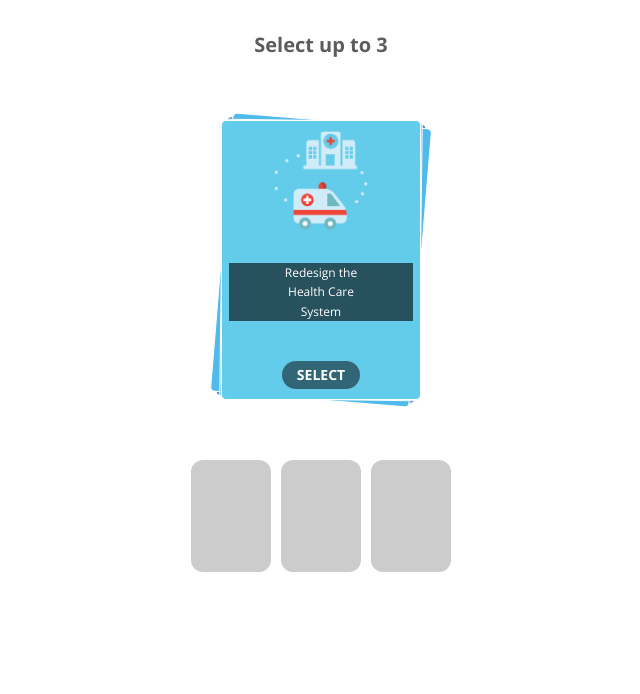
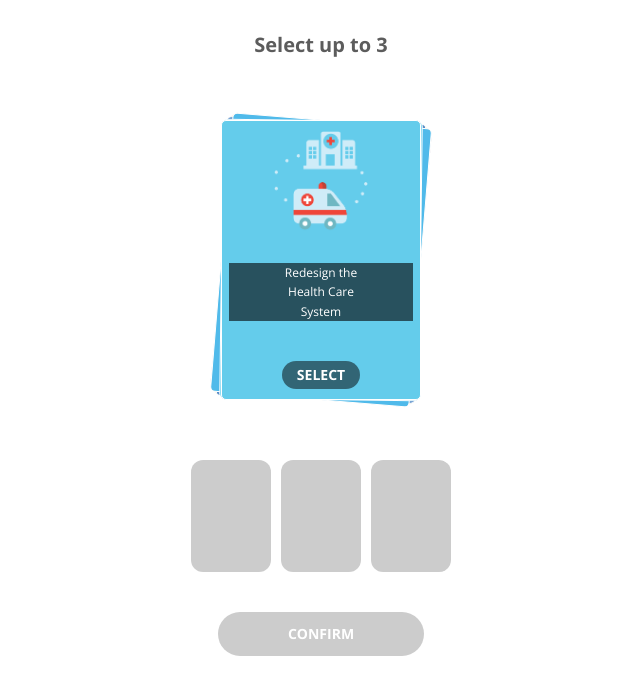
Before and after one commit to mysparkpath/Sparkpathrhok, a React (Create React App) app: page /cards in a window 1280 px wide. Shown: the top 694 px of the page, without its empty margins (319-959 px from the left). Built offline with nearby package versions, Linux system fonts and the light colour scheme.

Commit message:
added confirm button and fixed some issues

```diff
--- a/src/CardApp/CardDeck.js
+++ b/src/CardApp/CardDeck.js
@@ -139,6 +139,26 @@ const Top3Card = styled.div`
   }}
 `
 
+const confirmButtonProps = {
+  bg: '#3c0d68',
+
+  borderRadius: '5rem',
+  alignSelf: 'center',
+
+  m: '4rem 0',
+  border: 'none',
+
+  color: '#fff',
+  fontSize: '1.4rem',
+  fontWeight: '600',
+  p: '1.4rem 7rem',
+  textTransform: 'uppercase',
+
+  '&:disabled': {
+    backgroundColor: 'red',
+  },
+}
+
 const CardDeck = ({ showTop3 }) => {
   const {
     deckState,
@@ -201,7 +221,7 @@ const CardDeck = ({ showTop3 }) => {
     }
     return <Top3Card />
   }
-
+  console.log(myTop3.length)
   return (
     <CardDeckWrapper>
       <DeckHeader>
@@ -258,11 +278,27 @@ const CardDeck = ({ showTop3 }) => {
         </CardButtonList>
       )}
       {showTop3 && (
-        <Top3List>
-          {getTopCard(0)}
-          {getTopCard(1)}
-          {getTopCard(2)}
-        </Top3List>
+        <React.Fragment>
+          <Top3List>
+            {getTopCard(0)}
+            {getTopCard(1)}
+            {getTopCard(2)}
+          </Top3List>
+          <Button
+            disabled={myTop3.length === 0}
+            {...confirmButtonProps}
+            onClick={() => console.log('confirm')}
+          >
+            <Text
+              color="#fff"
+              fontSize="1.4rem"
+              fontWeight="600"
+              textTransform="uppercase"
+            >
+              CONFIRM
+            </Text>
+          </Button>
+        </React.Fragment>
       )}
     </CardDeckWrapper>
   )
--- a/src/components/button.js
+++ b/src/components/button.js
@@ -17,6 +17,9 @@ const StyledButton = styled(Box)`
 
   &:hover {
     cursor: pointer
+  }
+  &:disabled {
+    background: #ccc;
   }
 
   ${fontWeight}
```
